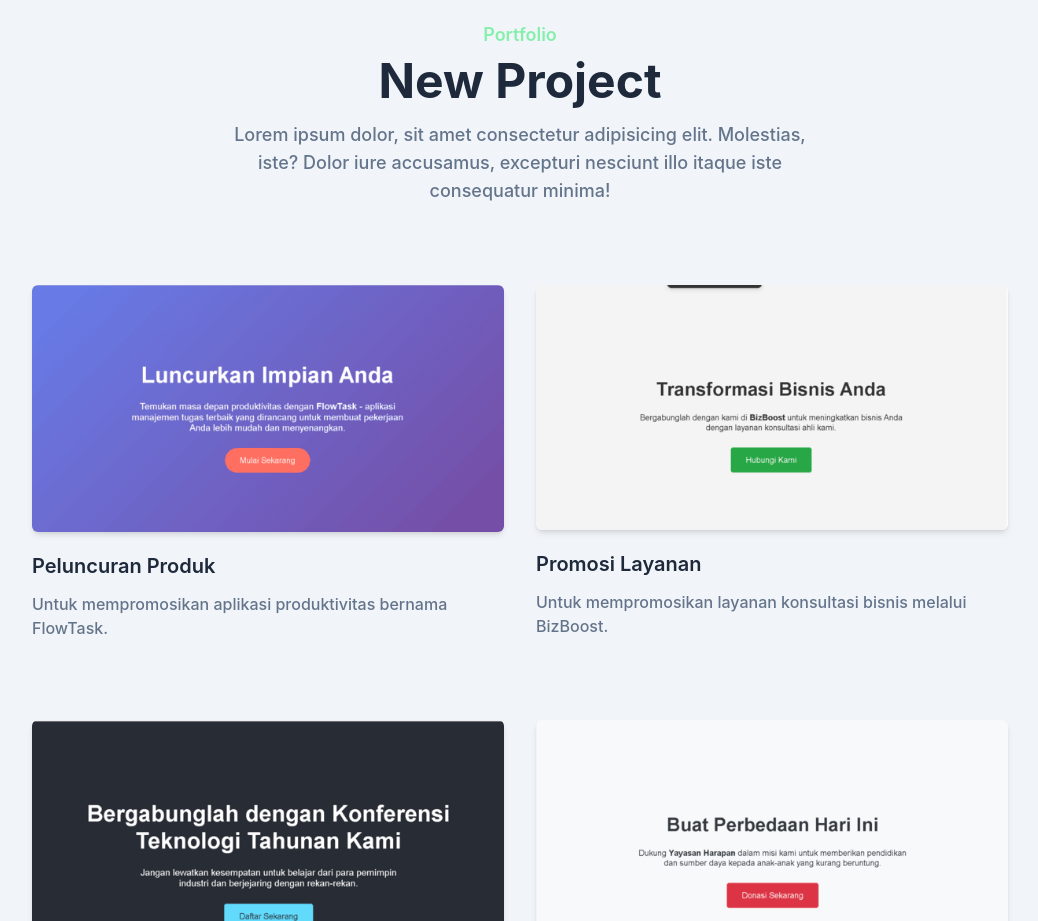
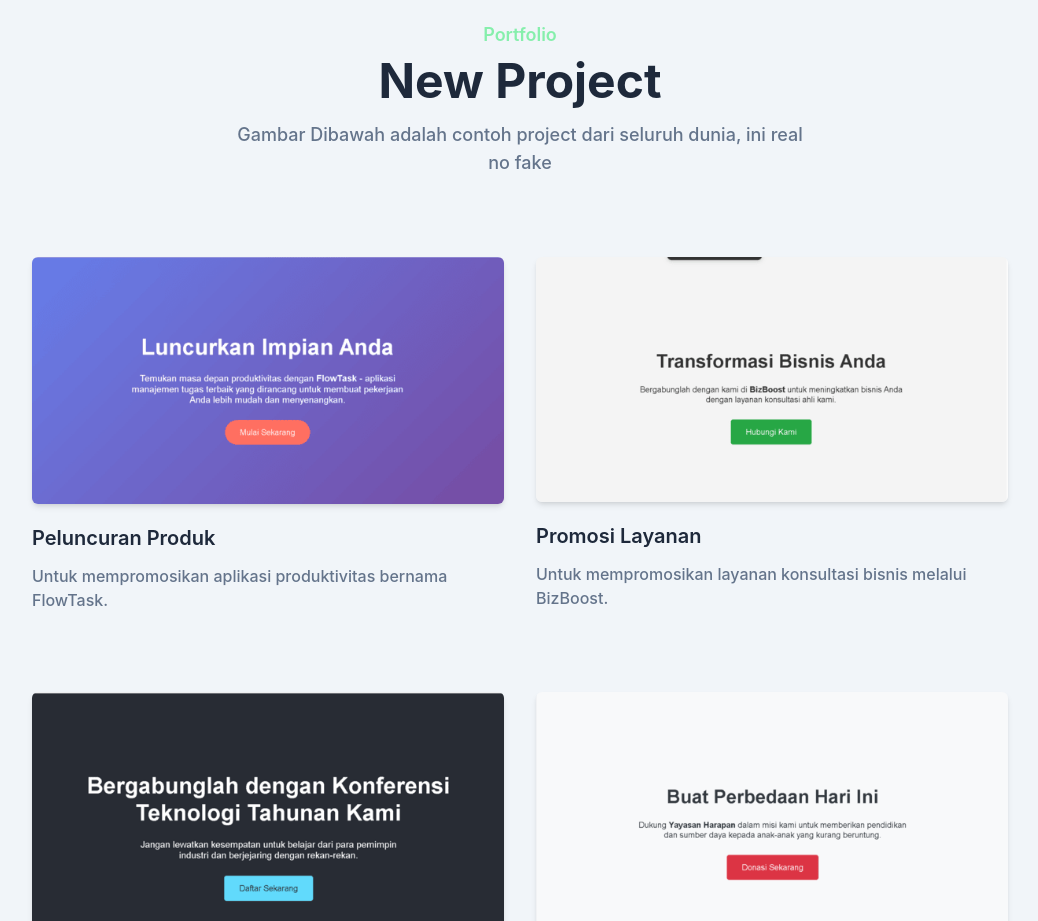
Before and after one commit to Geva1405/geva_tailwind_css, a website: page index.html in a window 1280 px wide. Shown: the part 1340-2261 px from the top of the page, without its empty margins (120-1158 px from the left). Drawn offline with Linux system fonts and the light colour scheme.

Commit message:
perubahan2

```diff
--- a/index.html
+++ b/index.html
@@ -114,7 +114,7 @@
                 <div class="max-w-xl mx-auto text-center mb-16">
                     <h4 class="font-semibold text-lg text-primary mb-2">Portfolio</h4>
                     <h2 class="font-bold text-dark text-3xl mb-4 lg:text-5xl">New Project</h2>
-                    <p class="font-medium text-md text-secondary md:text-lg">Lorem ipsum dolor, sit amet consectetur adipisicing elit. Molestias, iste? Dolor iure accusamus, excepturi nesciunt illo itaque iste consequatur minima!</p>
+                    <p class="font-medium text-md text-secondary md:text-lg">Gambar Dibawah adalah contoh project dari seluruh dunia, ini real no fake</p>
                 </div>
             </div>
 
```
